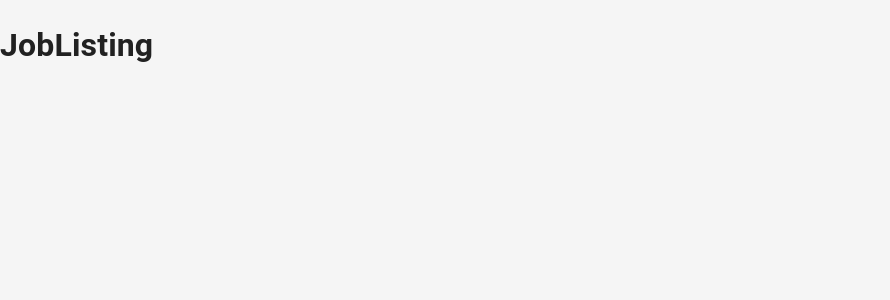
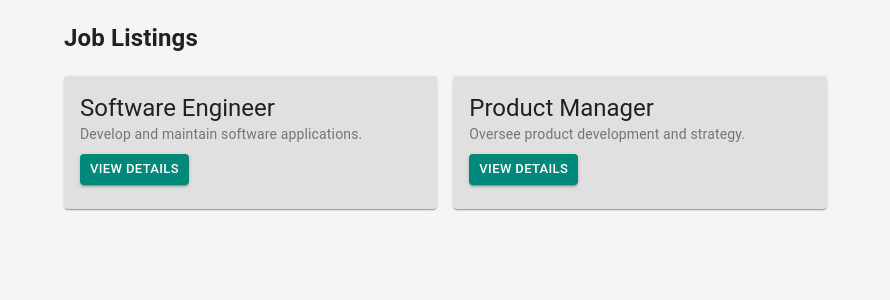
Before and after one commit to richard-nagy/jobListings, a React (Vite) app: page / in a window 1280 px wide. Shown: the top 300 px of the page, without its empty margins (0-890 px from the left). Built offline with nearby package versions, Linux system fonts and the light colour scheme.

Commit message:
#3: Implement React-Router-Dom

```diff
--- a/package.json
+++ b/package.json
@@ -14,7 +14,8 @@
         "@emotion/styled": "^11.14.0",
         "@mui/material": "^6.4.7",
         "react": "^19.0.0",
-        "react-dom": "^19.0.0"
+        "react-dom": "^19.0.0",
+        "react-router-dom": "^7.3.0"
     },
     "devDependencies": {
         "@eslint/js": "^9.21.0",
--- a/src/App.tsx
+++ b/src/App.tsx
@@ -1,12 +1,28 @@
 import { ThemeProvider } from "@emotion/react";
+import { CssBaseline } from "@mui/material";
+import { Route, BrowserRouter as Router, Routes } from "react-router-dom";
+import JobDetailsPage from "./components/JobDetailsPage";
+import JobListPage from "./components/JobListPage";
 import theme from "./theme";
-import { CssBaseline } from "@mui/material";
 
 const App = () => {
-    return <ThemeProvider theme={theme}>
-        <CssBaseline />
-        <h1>JobListing</h1>
-    </ThemeProvider>;
+    return (
+        <ThemeProvider theme={theme}>
+            <CssBaseline />
+            <Router>
+                <Routes>
+                    <Route
+                        path="/"
+                        element={<JobListPage />}
+                    />
+                    <Route
+                        path="/job/:id"
+                        element={<JobDetailsPage />}
+                    />
+                </Routes>
+            </Router>
+        </ThemeProvider>
+    );
 };
 
 export default App;
--- /dev/null
+++ b/src/common/common.ts
@@ -0,0 +1,21 @@
+import { Guid } from "./types";
+
+/**
+ * Generates a random GUID.
+ *
+ * @returns {Guid} A random GUID.
+ */
+export function newGuid(): Guid {
+    /**
+     * Generates a random 4-character hexadecimal string.
+     *
+     * @returns {string} A random 4-character hexadecimal string.
+     */
+    function s4(): string {
+        return Math.floor((1 + Math.random()) * 0x10000)
+            .toString(16)
+            .substring(1);
+    }
+
+    return `${s4()}${s4()}-${s4()}-${s4()}-${s4()}-${s4()}${s4()}${s4()}`;
+};
--- /dev/null
+++ b/src/common/types.ts
@@ -0,0 +1 @@
+export type Guid = string;
--- /dev/null
+++ b/src/components/JobDetailsPage.tsx
@@ -0,0 +1,13 @@
+import { Container, Typography } from "@mui/material";
+
+const JobDetailsPage = () => {
+    return (
+        <Container>
+            <Typography variant="h2">
+                Job Details
+            </Typography>
+        </Container>
+    );
+};
+
+export default JobDetailsPage;
--- /dev/null
+++ b/src/components/JobItem.tsx
@@ -0,0 +1,52 @@
+import { JSX } from "@emotion/react/jsx-runtime";
+import { Button, Card, CardContent, Typography } from "@mui/material";
+import { FC } from "react";
+import { useNavigate } from "react-router-dom";
+
+interface JobItemProps {
+    id: string;
+    title: string;
+    description: string;
+}
+const JobItem: FC<JobItemProps> = (props: JobItemProps): JSX.Element => {
+    //#region Props and States
+    const { title, description, id } = props;
+
+    const navigate = useNavigate();
+    //#endregion
+
+    //#region Handlers
+    const handleViewDetails = () => {
+        navigate(`/job/${id}`);
+    };
+    //#endregion
+
+    //#region Render
+    return (
+        <Card>
+            <CardContent>
+                <Typography variant="h5">
+                    {title}
+                </Typography>
+                <Typography
+                    variant="body2"
+                    color="text.secondary"
+                >
+                    {description}
+                </Typography>
+                <Button
+                    size="small"
+                    variant="contained"
+                    color="primary"
+                    style={{ marginTop: '10px' }}
+                    onClick={handleViewDetails}
+                >
+                    View Details
+                </Button>
+            </CardContent>
+        </Card>
+    );
+    //#endregion
+};
+
+export default JobItem;
--- /dev/null
+++ b/src/components/JobListPage.tsx
@@ -0,0 +1,32 @@
+import { Container } from "@mui/material";
+import Grid from '@mui/material/Grid2';
+import { newGuid } from "../common/common";
+import JobItem from "./JobItem";
+
+const JobListPage = () => {
+    //#region Render
+    return (
+        <Container>
+            <h2>Job Listings</h2>
+            <Grid container spacing={2}>
+                <Grid size={{ xs: 12, sm: 6, md: 4 }}>
+                    <JobItem
+                        title="Software Engineer"
+                        description="Develop and maintain software applications."
+                        id={newGuid()}
+                    />
+                </Grid>
+                <Grid size={{ xs: 12, sm: 6, md: 4 }}>
+                    <JobItem
+                        title="Product Manager"
+                        description="Oversee product development and strategy."
+                        id={newGuid()}
+                    />
+                </Grid>
+            </Grid>
+        </Container>
+    );
+    //#endregion
+};
+
+export default JobListPage;
```
Also changed, not shown: 2 other files (tests, documents, lock files or other folders).
